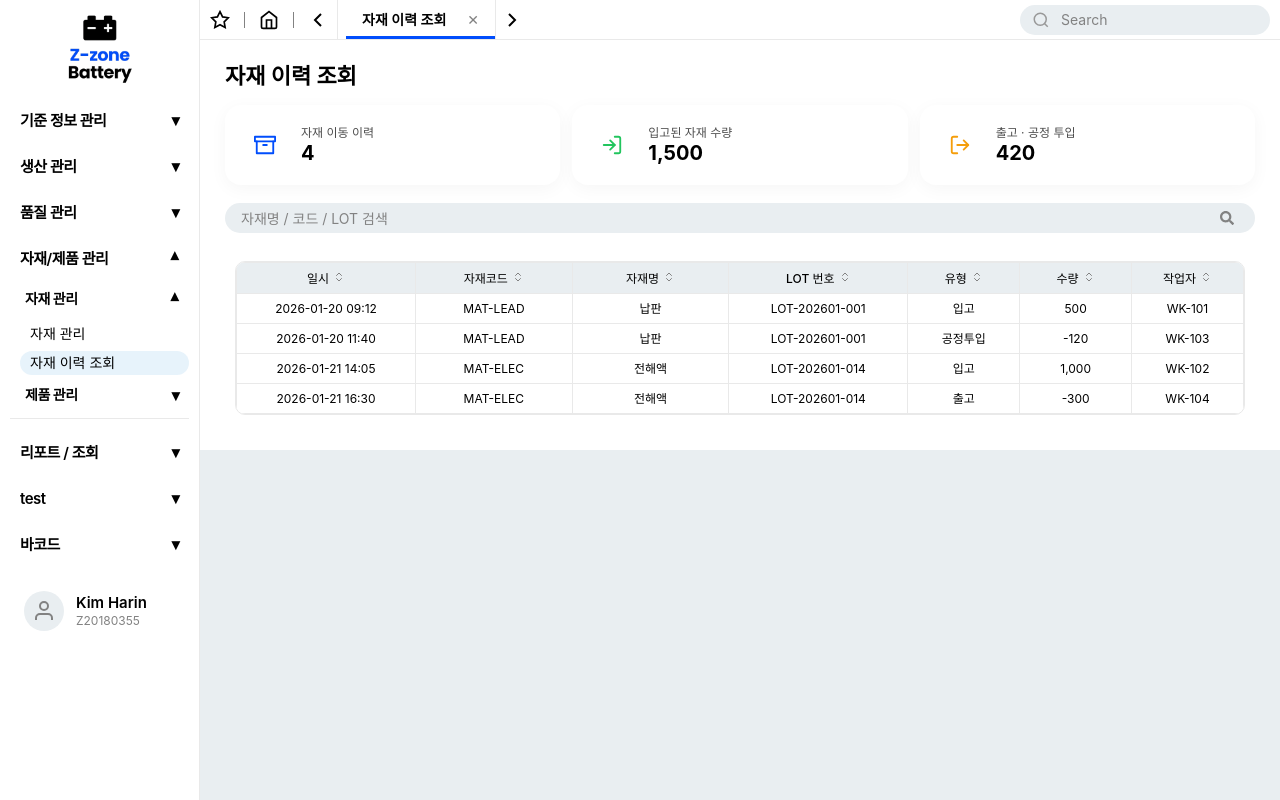
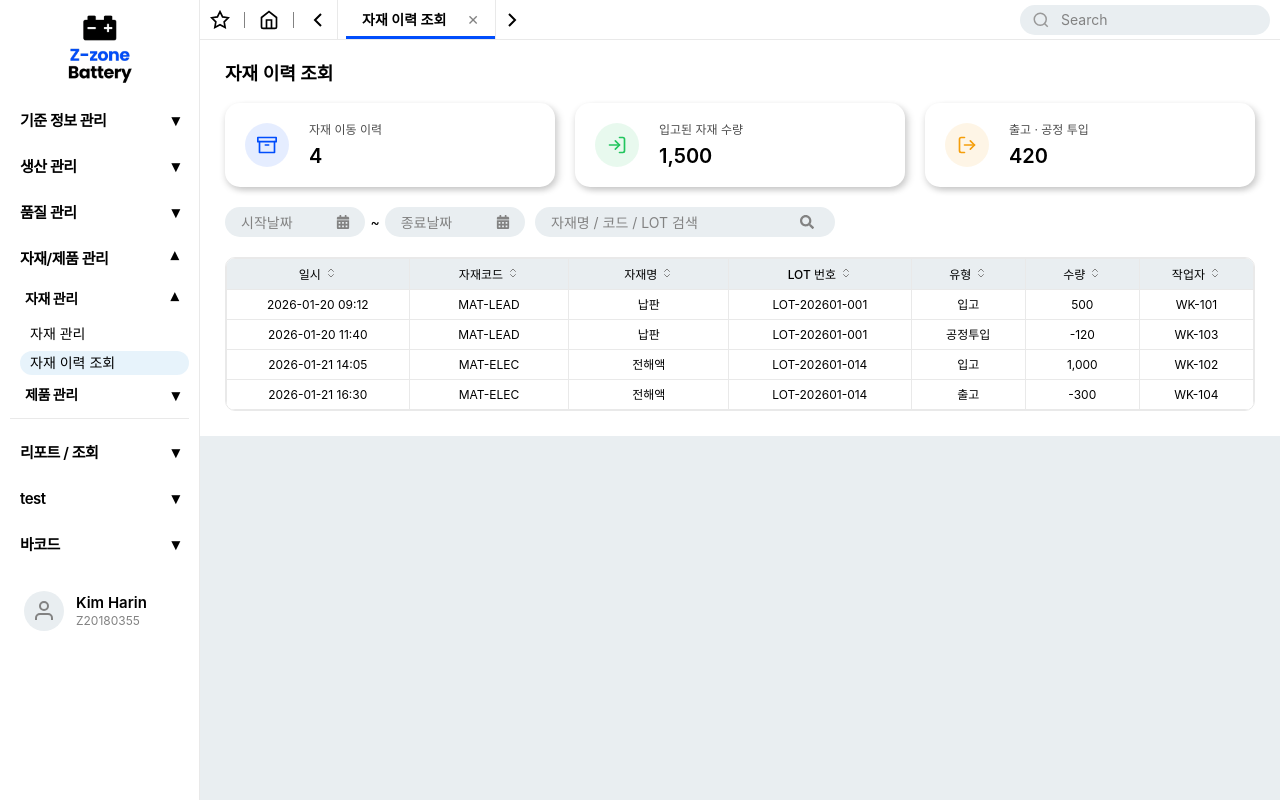
Before and after one commit to mes-team-2/React, a React (Create React App) app: page /mes/material-tx in a window 1280 px wide. Built offline with nearby package versions, Linux system fonts and the light colour scheme.

Commit message:
MaterialLog.js 컴포넌트 적용 / SummaryCard.js 스타일 조금 수정

```diff
--- a/package.json
+++ b/package.json
@@ -10,6 +10,7 @@
     "axios": "^1.13.2",
     "html5-qrcode": "^2.3.8",
     "lucide-react": "^0.562.0",
+    "polished": "^4.3.1",
     "qrcode.react": "^4.2.0",
     "react": "^19.2.3",
     "react-barcode": "^1.6.1",
--- a/src/components/GlobalStyle.js
+++ b/src/components/GlobalStyle.js
@@ -57,6 +57,7 @@ const GlobalStyle = createGlobalStyle`
     --fontSm : 14px;  /* 작은 텍스트 (보조 설명) */
     --fontMd : 15px;  /* 본문 기본 텍스트 (일반적인 크기) */
     --fontLg : 16px;  /* 강조된 본문, 소제목 */
+    --fontHd : 18px;  /* 카드 타이틀, 중간 제목 */
     --fontXl : 18px;  /* 카드 타이틀, 중간 제목 */
     --font2xl : 20px;  /* 대제목 */
     --font3xl : 22px;  /* 화면 타이틀 */
--- a/src/components/SummaryCard.js
+++ b/src/components/SummaryCard.js
@@ -1,4 +1,5 @@
 import styled from "styled-components";
+import { rgba } from "polished";
 
 export default function SummaryCard({ icon, label, value, color }) {
   return (
@@ -12,46 +13,45 @@ export default function SummaryCard({ icon, label, value, color }) {
   );
 }
 
-/* =========================
-   styled
-========================= */
 
 const Card = styled.div`
   background: white;
-  border-radius: 16px;
-  padding: 18px;
+  border-radius: 15px;
+  padding: 20px;
   display: flex;
   align-items: center;
-  gap: 14px;
-  box-shadow: 0 4px 18px rgba(0, 0, 0, 0.04);
+  gap: 20px;
+  box-shadow: var(--shadow);
 `;
 
 const IconBox = styled.div`
   width: 44px;
   height: 44px;
   border-radius: 50%;
-  background: ${(props) => props.color}22;
+  background: color-mix(in srgb, ${(props) => props.color || 'black'}, transparent 90%);
   color: ${(props) => props.color};
   display: flex;
   align-items: center;
   justify-content: center;
 
   svg {
-    width: 22px;
-    height: 22px;
+    width: 20px;
+    height: 20px;
   }
 `;
 
 const TextBox = styled.div`
+display: flex;
+flex-direction: column;
+gap: 10px;
   span {
-    font-size: 12px;
+    font-size: var(--fontXs);
     opacity: 0.7;
   }
 
   strong {
     display: block;
-    margin-top: 4px;
-    font-size: 20px;
-    font-weight: 700;
+    font-size: var(--font2xl);
+    font-weight: var(--bold);
   }
 `;
--- a/src/pages/master/MaterialDetail.js
+++ b/src/pages/master/MaterialDetail.js
@@ -261,8 +261,8 @@ const Header = styled.div`
   justify-content: space-between;
   align-items: center;
   h3 {
-    font-size: 18px;
-    font-weight: 700;
+    font-size: var(--fontHd);
+    font-weight: var(--bold);
   }
 `;
 
--- a/src/pages/master/MaterialLog.js
+++ b/src/pages/master/MaterialLog.js
@@ -1,16 +1,14 @@
 import styled from "styled-components";
 import { useMemo, useState } from "react";
-import Table from "../../components/TableStyle";
+import TableStyle from "../../components/TableStyle";
 import SearchBar from "../../components/SearchBar";
 import SideDrawer from "../../components/SideDrawer";
 import SummaryCard from "../../components/SummaryCard";
 import MaterialLogDetail from "./MaterialLogDetail";
+import SearchDate from "../../components/SearchDate";
 
 import { FiArchive, FiLogIn, FiLogOut } from "react-icons/fi";
 
-/* =========================
-   더미 데이터
-========================= */
 
 const TYPES = {
   IN: "입고",
@@ -66,41 +64,61 @@ export default function MaterialLog() {
   const [keyword, setKeyword] = useState("");
   const [drawerOpen, setDrawerOpen] = useState(false);
   const [selected, setSelected] = useState(null);
+  const [dateRange, setDateRange] = useState({ start: null, end: null }); // 날짜 검색상태
 
-  /* =========================
-     필터
-  ========================= */
+  // 필터 로직 (키워드 + 날짜)
   const filtered = useMemo(() => {
-    if (!keyword) return rows;
-    const k = keyword.toLowerCase();
-    return rows.filter(
-      (r) =>
+    return rows.filter((r) => {
+      // 키워드 검색
+      const k = keyword.toLowerCase();
+      const matchesKeyword =
+        !keyword ||
         r.materialCode.toLowerCase().includes(k) ||
         r.materialName.toLowerCase().includes(k) ||
-        r.lotNo.toLowerCase().includes(k),
-    );
-  }, [rows, keyword]);
+        r.lotNo.toLowerCase().includes(k);
 
-  /* =========================
-     Summary 계산
-  ========================= */
+      // 날짜 검색
+      let matchesDate = true;
+      if (r.occurredAt) {
+        const logDate = new Date(r.occurredAt);
+        logDate.setHours(0, 0, 0, 0); // 시간 초기화
+
+        if (dateRange.start) {
+          const startDate = new Date(dateRange.start);
+          startDate.setHours(0, 0, 0, 0);
+          if (logDate < startDate) matchesDate = false;
+        }
+
+        if (dateRange.end) {
+          const endDate = new Date(dateRange.end);
+          endDate.setHours(0, 0, 0, 0);
+          if (logDate > endDate) matchesDate = false;
+        }
+      }
+
+      return matchesKeyword && matchesDate;
+    });
+  }, [rows, keyword, dateRange]);
+
+  // Summary 계산
   const summary = useMemo(() => {
-    const total = filtered.length;
 
-    const inQty = filtered
+    const targetData = filtered;
+
+    const total = targetData.length;
+
+    const inQty = targetData
       .filter((r) => r.type === "IN")
       .reduce((a, b) => a + b.qty, 0);
 
-    const outUseQty = filtered
+    const outUseQty = targetData
       .filter((r) => r.type !== "IN")
       .reduce((a, b) => a + Math.abs(b.qty), 0);
 
     return { total, inQty, outUseQty };
   }, [filtered]);
 
-  /* =========================
-     테이블
-  ========================= */
+  // 테이블
   const columns = [
     { key: "occurredAt", label: "일시", width: 160 },
     { key: "materialCode", label: "자재코드", width: 140 },
@@ -116,6 +134,10 @@ export default function MaterialLog() {
     { key: "operator", label: "작업자", width: 100 },
   ];
 
+  const handleDateChange = (start, end) => {
+    setDateRange({ start, end });
+  };
+
   const onRowClick = (row) => {
     setSelected(row);
     setDrawerOpen(true);
@@ -127,7 +149,6 @@ export default function MaterialLog() {
         <h2>자재 이력 조회</h2>
       </Header>
 
-      {/* ===== SummaryCard (공통 컴포넌트 그대로 사용) ===== */}
       <SummaryGrid>
         <SummaryCard
           icon={<FiArchive />}
@@ -149,18 +170,18 @@ export default function MaterialLog() {
         />
       </SummaryGrid>
 
-      {/* ===== 검색 ===== */}
       <FilterBar>
+        <SearchDate width="m" onChange={handleDateChange} placeholder="일자 검색" />
         <SearchBar
-          value={keyword}
-          onChange={setKeyword}
+          width="l"
           placeholder="자재명 / 코드 / LOT 검색"
+          onChange={setKeyword} // 키워드 상태 업데이트
+          onSearch={() => { }}
         />
       </FilterBar>
 
-      {/* ===== 테이블 ===== */}
       <TableWrap>
-        <Table
+        <TableStyle
           columns={columns}
           data={filtered}
           selectable={false}
@@ -168,44 +189,40 @@ export default function MaterialLog() {
         />
       </TableWrap>
 
-      {/* ===== 상세 Drawer ===== */}
       <SideDrawer open={drawerOpen} onClose={() => setDrawerOpen(false)}>
-        <MaterialLogDetail row={selected} />
+        {selected && <MaterialLogDetail row={selected} />}
       </SideDrawer>
     </Wrapper>
   );
 }
 
-/* =========================
-   styled (❌ 수정 없음)
-========================= */
 
 const Wrapper = styled.div`
   display: flex;
   flex-direction: column;
-  gap: 18px;
+  gap: 20px;
 `;
 
 const Header = styled.div`
   h2 {
-    font-size: 22px;
-    font-weight: 700;
+    font-size: var(--fontHd);
+    font-weight: var(--bold);
   }
 `;
 
 const SummaryGrid = styled.div`
   display: grid;
   grid-template-columns: repeat(3, 1fr);
-  gap: 12px;
+  gap: 20px;
 `;
 
 const FilterBar = styled.div`
   display: flex;
   align-items: center;
+  gap: 10px;
 `;
 
 const TableWrap = styled.div`
-  background: white;
-  border-radius: 16px;
-  padding: 10px;
+  width: 100%;
+  overflow-x: auto;
 `;
```
Also changed, not shown: 1 other file (tests, documents, lock files or other folders).
